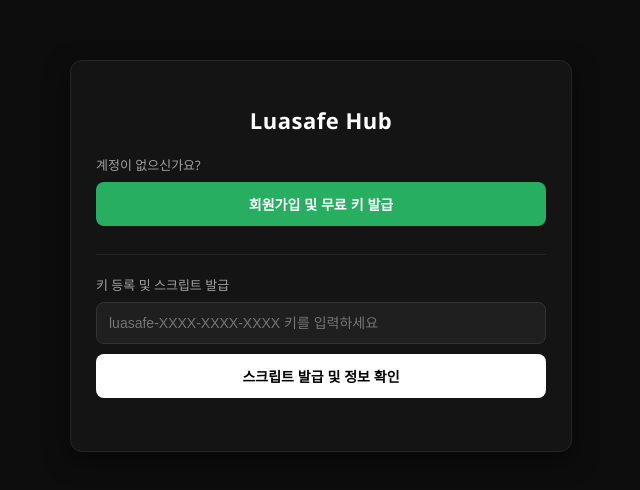
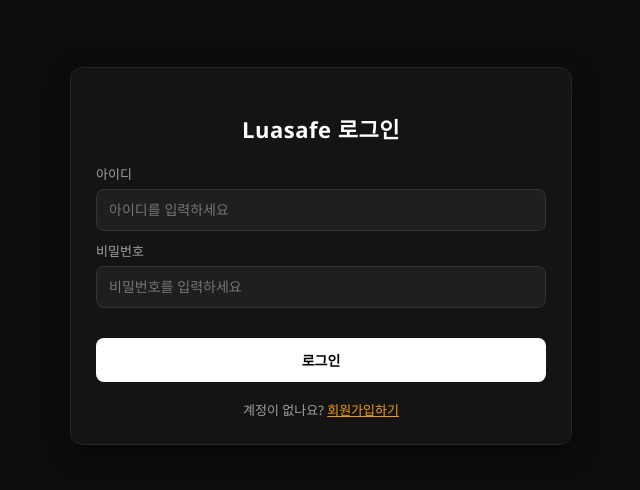
Before and after one commit to luasafedeveloper/luasafe-backend, a plain HTML site: page templates/user/index.html in a window 1280 px wide. Shown: the part 164-654 px from the top of the page, without its empty margins (319-959 px from the left). Drawn offline with Linux system fonts and the light colour scheme.

Commit message:
Update index.html

```diff
--- a/templates/user/index.html
+++ b/templates/user/index.html
@@ -3,7 +3,7 @@
 <head>
     <meta charset="UTF-8">
     <meta name="viewport" content="width=device-width, initial-scale=1.0">
-    <title>Luasafe - Key & Script Hub</title>
+    <title>Luasafe - Login & Hub</title>
     <style>
         body {
             background-color: #0d0d0d;
@@ -38,7 +38,7 @@
             display: block;
             font-size: 13px;
             color: #a0a0a0;
-            margin-bottom: 8px;
+            margin-bottom: 6px;
         }
         input, select {
             width: 100%;
@@ -66,26 +66,22 @@
             transition: 0.2s;
             margin-bottom: 8px;
         }
-        .btn-primary {
-            background-color: #ffffff;
-            color: #000000;
+        .btn-primary { background-color: #ffffff; color: #000000; }
+        .btn-primary:hover { background-color: #dcdcdc; }
+        .btn-success { background-color: #27ae60; color: #ffffff; }
+        .btn-success:hover { background-color: #219653; }
+        .btn-warning { background-color: #f39c12; color: #000000; }
+        .btn-warning:hover { background-color: #e67e22; }
+        .link-text {
+            text-align: center;
+            font-size: 13px;
+            color: #a0a0a0;
+            cursor: pointer;
+            margin-top: 10px;
         }
-        .btn-primary:hover {
-            background-color: #dcdcdc;
-        }
-        .btn-register {
-            background-color: #27ae60;
-            color: #ffffff;
-        }
-        .btn-register:hover {
-            background-color: #219653;
-        }
-        .btn-warning {
-            background-color: #f39c12;
-            color: #000000;
-        }
-        .btn-warning:hover {
-            background-color: #e67e22;
+        .link-text span {
+            color: #f39c12;
+            text-decoration: underline;
         }
         pre {
             background-color: #0a0a0a;
@@ -105,40 +101,40 @@
             margin-top: 15px;
             border: 1px solid #262626;
         }
-        .info-box div {
-            margin-bottom: 6px;
-        }
+        .info-box div { margin-bottom: 6px; }
     </style>
 </head>
 <body>
 
 <div class="container">
-    <h2>Luasafe Hub</h2>
+    <h2 id="formTitle">Luasafe 로그인</h2>
 
-    <!-- 회원가입 / 키 자체 발급 섹션 -->
+    <!-- 로그인 / 회원가입 입력 섹션 -->
+    <div id="authSection">
         <div class="section">
-        <label>계정이 없으신가요?</label>
-        <button class="btn-register" onclick="registerKey()">회원가입 및 무료 키 발급</button>
+            <label>아이디</label>
+            <input type="text" id="usernameInput" placeholder="아이디를 입력하세요">
+            <label>비밀번호</label>
+            <input type="password" id="passwordInput" placeholder="비밀번호를 입력하세요">
+        </div>
+        <button id="authBtn" class="btn-primary" onclick="handleAuth()">로그인</button>
+        <div class="link-text" id="toggleLink" onclick="toggleMode()">계정이 없나요? <span>회원가입하기</span></div>
     </div>
 
-    <hr style="border: 0; border-top: 1px solid #262626; margin: 20px 0;">
-
-    <!-- 키 조회 및 로더 생성 섹션 -->
+    <!-- 로그인 성공 후 나타나는 허브 (로더 및 키 관리 섹션) -->
+    <div id="hubSection" style="display:none;">
         <div class="section">
-        <label>키 등록 및 스크립트 발급</label>
-        <input type="text" id="keyInput" placeholder="luasafe-XXXX-XXXX-XXXX 키를 입력하세요">
-        <button class="btn-primary" onclick="lookupKey()">스크립트 발급 및 정보 확인</button>
+            <label>발급된 내 키</label>
+            <input type="text" id="keyInput" readonly style="color: #f39c12; font-weight: bold;">
         </div>
 
-    <!-- 깔끔한 로더 출력 영역 -->
-    <div class="section" id="loaderSection" style="display:none;">
+        <div class="section">
             <label>생성된 로더 코드 (복사해서 사용)</label>
             <pre id="loaderOutput"></pre>
             <button class="btn-primary" onclick="copyLoader()">로더 코드 복사하기</button>
         </div>
 
-    <!-- 키 상세 정보 및 관리 영역 -->
-    <div class="info-box" id="infoBox" style="display:none;">
+        <div class="info-box" id="infoBox">
             <div><strong>상태:</strong> <span id="statusText">-</span></div>
             <div><strong>등급:</strong> <span id="tierText">-</span></div>
             <div><strong>만료 시간:</strong> <span id="expiryText">-</span></div>
@@ -150,37 +146,77 @@
             </div>
             <button class="btn-warning" onclick="resetHwid()" style="margin-top: 10px;">HWID 초기화 및 스크립트 변경 (3일 쿨타임)</button>
         </div>
+
+        <button class="btn-primary" onclick="location.reload()" style="margin-top: 15px; background-color: #333; color: #fff;">로그아웃</button>
+    </div>
 </div>
 
 <script>
+    let isSignupMode = false;
     let currentKey = "";
 
-    // 1. 회원가입 및 키 자체 발급 함수
-    async function registerKey() {
+    // 로그인 <-> 회원가입 모드 전환
+    function toggleMode() {
+        isSignupMode = !isSignupMode;
+        if (isSignupMode) {
+            document.getElementById('formTitle').innerText = "Luasafe 회원가입";
+            document.getElementById('authBtn').innerText = "회원가입 하기";
+            document.getElementById('authBtn').className = "btn-success";
+            document.getElementById('toggleLink').innerHTML = "이미 계정이 있으신가요? <span>로그인하기</span>";
+        } else {
+            document.getElementById('formTitle').innerText = "Luasafe 로그인";
+            document.getElementById('authBtn').innerText = "로그인";
+            document.getElementById('authBtn').className = "btn-primary";
+            document.getElementById('toggleLink').innerHTML = "계정이 없나요? <span>회원가입하기</span>";
+        }
+    }
+
+    // 로그인 또는 회원가입 요청 처리
+    async function handleAuth() {
+        let username = document.getElementById('usernameInput').value.trim();
+        let password = document.getElementById('passwordInput').value.trim();
+
+        if (!username || !password) {
+            alert("아이디와 비밀번호를 모두 입력해주세요.");
+            return;
+        }
+
+        let endpoint = isSignupMode ? '/api/user/signup' : '/api/user/login';
+
         try {
-            let res = await fetch('/api/user/register', { method: 'POST' });
+            let res = await fetch(endpoint, {
+                method: 'POST',
+                headers: { 'Content-Type': 'application/json' },
+                body: JSON.stringify({ username: username, password: password })
+            });
             let data = await res.json();
+
             if (data.success) {
-                document.getElementById('keyInput').value = data.key;
-                alert("회원가입 및 키 발급 완료!\n발급된 키: " + data.key);
-                lookupKey(); // 자동으로 키 조회 실행
+                if (isSignupMode) {
+                    alert("회원가입이 완료되었습니다! 로그인해주세요.");
+                    toggleMode(); // 로그인 화면으로 자동 전환
                 } else {
-                alert("발급 실패: " + data.message);
+                    alert("로그인 성공!");
+                    currentKey = data.key;
+                    document.getElementById('keyInput').value = currentKey;
+
+                    // 로그인 창 숨기고 허브 창 표시
+                    document.getElementById('authSection').style.display = 'none';
+                    document.getElementById('formTitle').innerText = "Luasafe Key & Script Hub";
+                    document.getElementById('hubSection').style.display = 'block';
+
+                    lookupKey(currentKey);
+                }
+            } else {
+                alert(data.message); // "이미 존재하는 아이디입니다" 또는 오류 메시지 출력
             }
         } catch (e) {
             alert("서버 통신 오류가 발생했습니다.");
         }
     }
 
-    // 2. 키 조회 및 깔끔한 로더 생성 함수
-    async function lookupKey() {
-        let key = document.getElementById('keyInput').value.trim();
-        if (!key) {
-            alert("키를 입력하거나 먼저 발급받으세요!");
-            return;
-        }
-        currentKey = key;
-
+    // 키 정보 조회 및 파라미터 없는 완전 깔끔한 로더 생성
+    async function lookupKey(key) {
         try {
             let res = await fetch('/api/user/lookup', {
                 method: 'POST',
@@ -190,29 +226,22 @@
             let data = await res.json();
 
             if (data.success) {
-                // 정보 표시
                 document.getElementById('statusText').innerText = data.status;
                 document.getElementById('tierText').innerText = data.tier;
                 document.getElementById('expiryText').innerText = data.expiry;
                 document.getElementById('hwidText').innerText = data.hwid;
-                document.getElementById('infoBox').style.display = 'block';
 
-                // 원하시는 깔끔한 한 줄 로더 형식 생성
-                let cleanLoader = `scriptkey = "${data.key}"\n\nloadstring(game:HttpGet("https://luasafe-backend.onrender.com/loader.lua?key=" .. scriptkey .. "&hwid=" .. tostring(game:GetService("RbxAnalyticsService"):GetClientId())))()`;
+                // 원하시던 파라미터 없는 깔끔한 로더 형식
+                let cleanLoader = `scriptkey = "${data.key}"\n\nloadstring(game:HttpGet("https://luasafe-backend.onrender.com/loader.lua"))()`;
 
                 document.getElementById('loaderOutput').innerText = cleanLoader;
-                document.getElementById('loaderSection').style.display = 'block';
 
                 loadUserScripts(data.script_name);
-            } else {
-                alert(data.message);
             }
-        } catch (e) {
-            alert("조회 중 오류가 발생했습니다.");
-        }
+        } catch (e) {}
     }
 
-    // 3. 스크립트 목록 불러오기
+    // 스크립트 목록 불러오기
     async function loadUserScripts(selectedName) {
         try {
             let res = await fetch('/api/user/scripts');
@@ -229,7 +258,7 @@
         } catch (e) {}
     }
 
-    // 4. HWID 초기화 및 스크립트 변경
+    // HWID 초기화
     async function resetHwid() {
         if (!confirm("정말 HWID를 초기화하시겠습니까? (3일 동안 재초기화 불가)")) return;
         let newScript = document.getElementById('scriptSelect').value;
@@ -242,13 +271,13 @@
             });
             let data = await res.json();
             alert(data.message);
-            if (data.success) lookupKey();
+            if (data.success) lookupKey(currentKey);
         } catch (e) {
             alert("통신 오류");
         }
     }
 
-    // 5. 로더 코드 복사
+    // 로더 복사
     function copyLoader() {
         let code = document.getElementById('loaderOutput').innerText;
         navigator.clipboard.writeText(code).then(() => {
```
Lines whose indentation alone changed are shown as unchanged.
